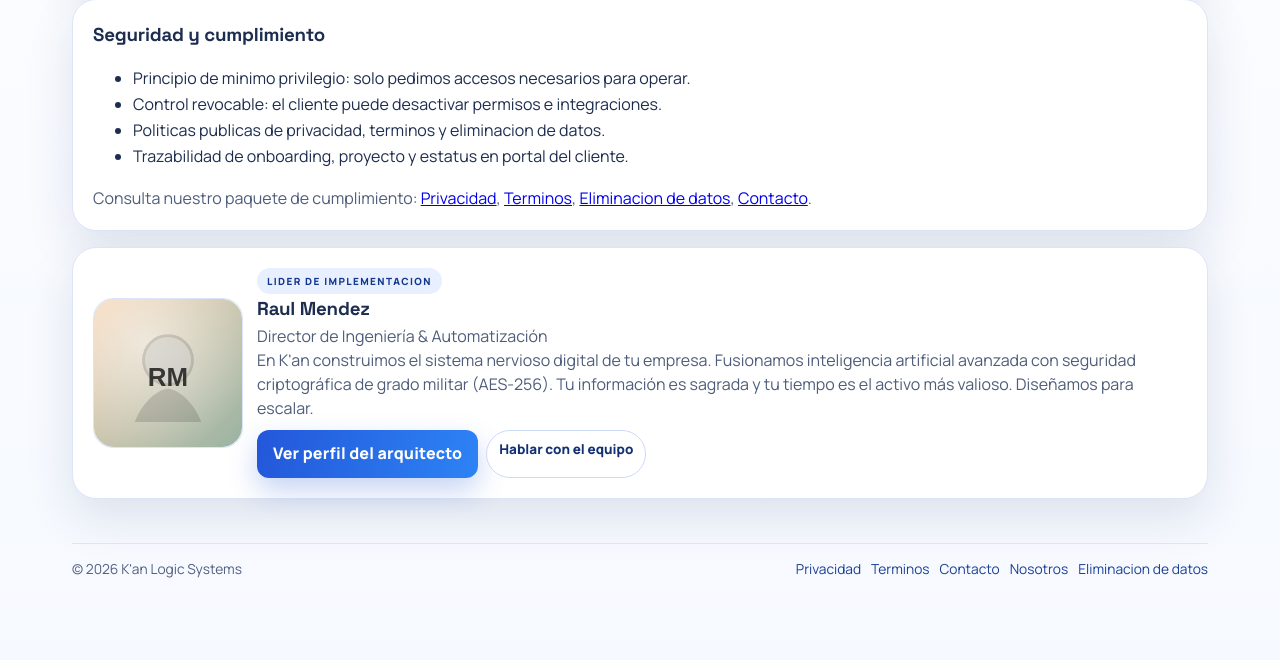
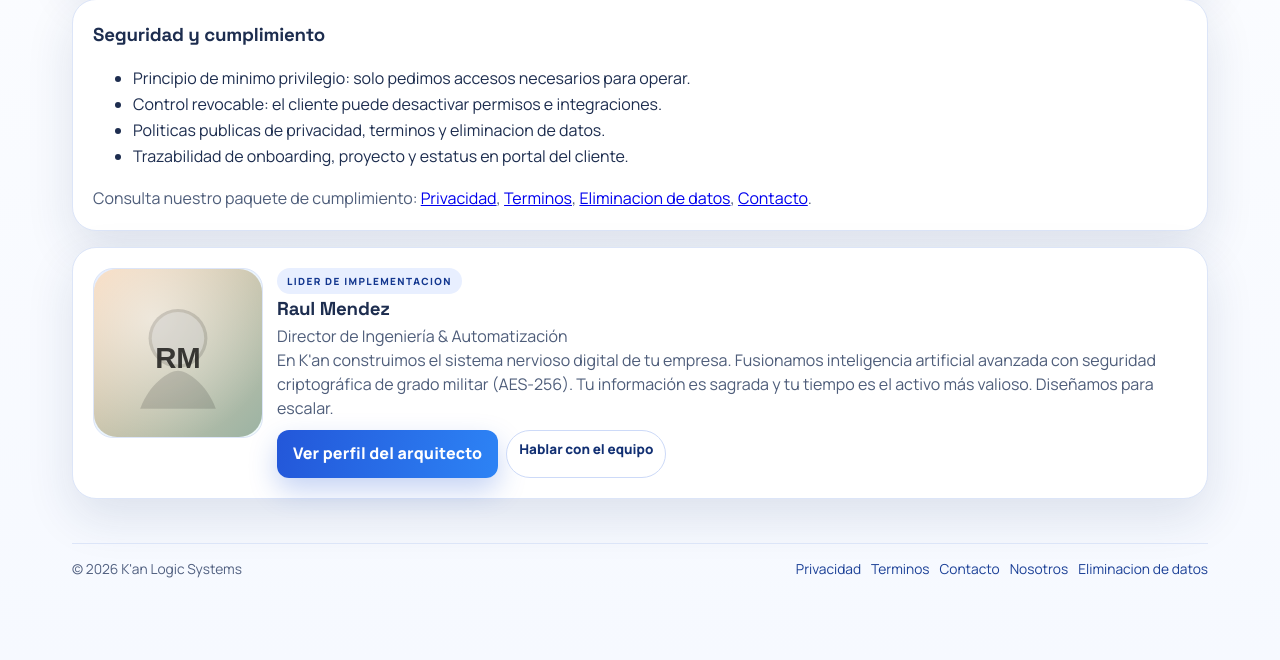
Before and after one commit to raulmendez4ee24/inversiones_reparadas, a FastAPI app: page /about in a window 1280 px wide. Shown: the part 817-1477 px from the top of the page. Run offline with FastAPI, Linux system fonts and the light colour scheme.

Commit message:
fix about founder card layout alignment

```diff
--- a/app/static/styles.css
+++ b/app/static/styles.css
@@ -1174,6 +1174,21 @@ button:hover,
   margin-bottom: 10px;
 }
 
+.about-founder {
+  grid-template-columns: 170px minmax(0, 1fr);
+  align-items: start;
+}
+
+.about-founder .founder-photo {
+  margin: 0;
+  width: 170px;
+  height: 170px;
+}
+
+.about-founder article {
+  min-width: 0;
+}
+
 .founder-ribbon {
   margin-bottom: 14px;
 }
@@ -1608,6 +1623,10 @@ button:hover,
     justify-items: start;
   }
 
+  .about-founder {
+    grid-template-columns: 1fr;
+  }
+
   .founder-actions {
     display: grid;
     grid-template-columns: 1fr;
--- a/app/templates/about.html
+++ b/app/templates/about.html
@@ -75,7 +75,7 @@
       </p>
     </section>
 
-    <section class="card founder-card founder-page">
+    <section class="card founder-card founder-page about-founder">
       <figure class="founder-photo">
         <img src="{{ founder.photo_url }}" alt="{{ founder.name }}" loading="lazy" />
       </figure>
```
